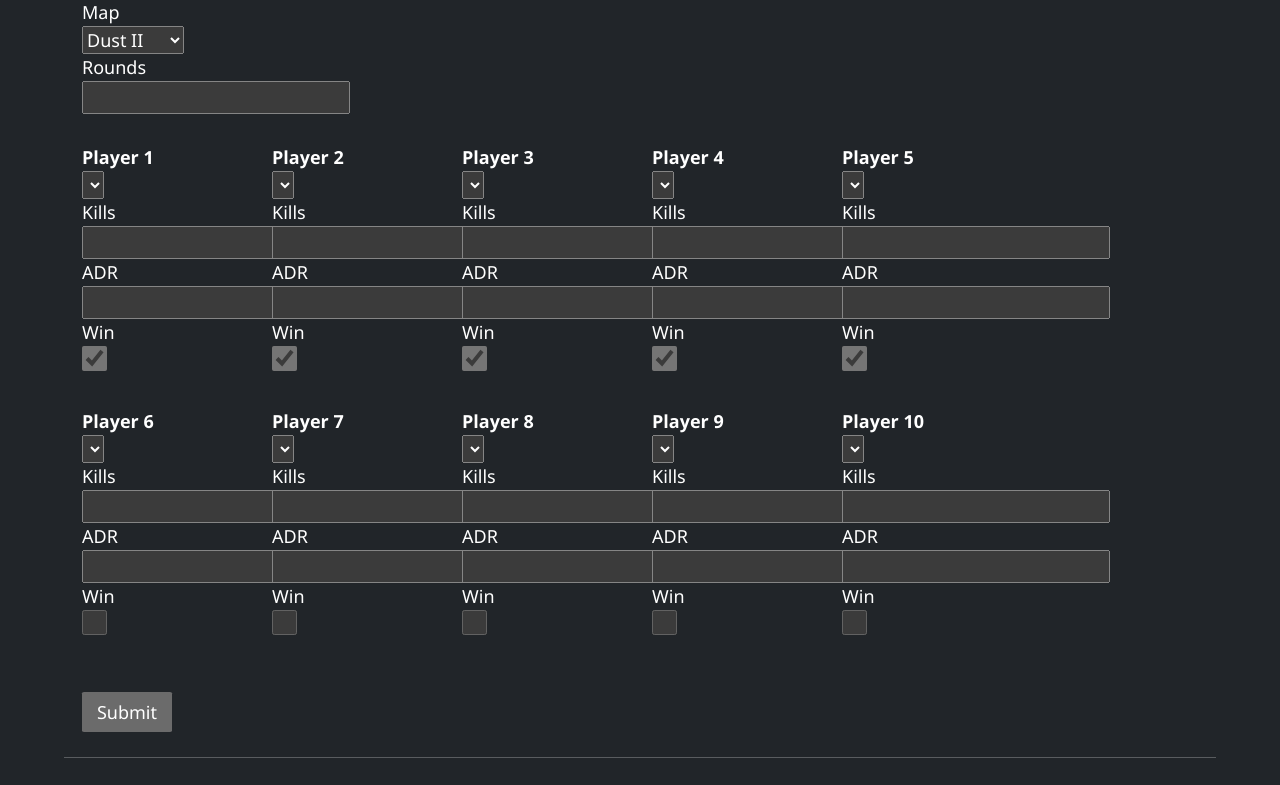
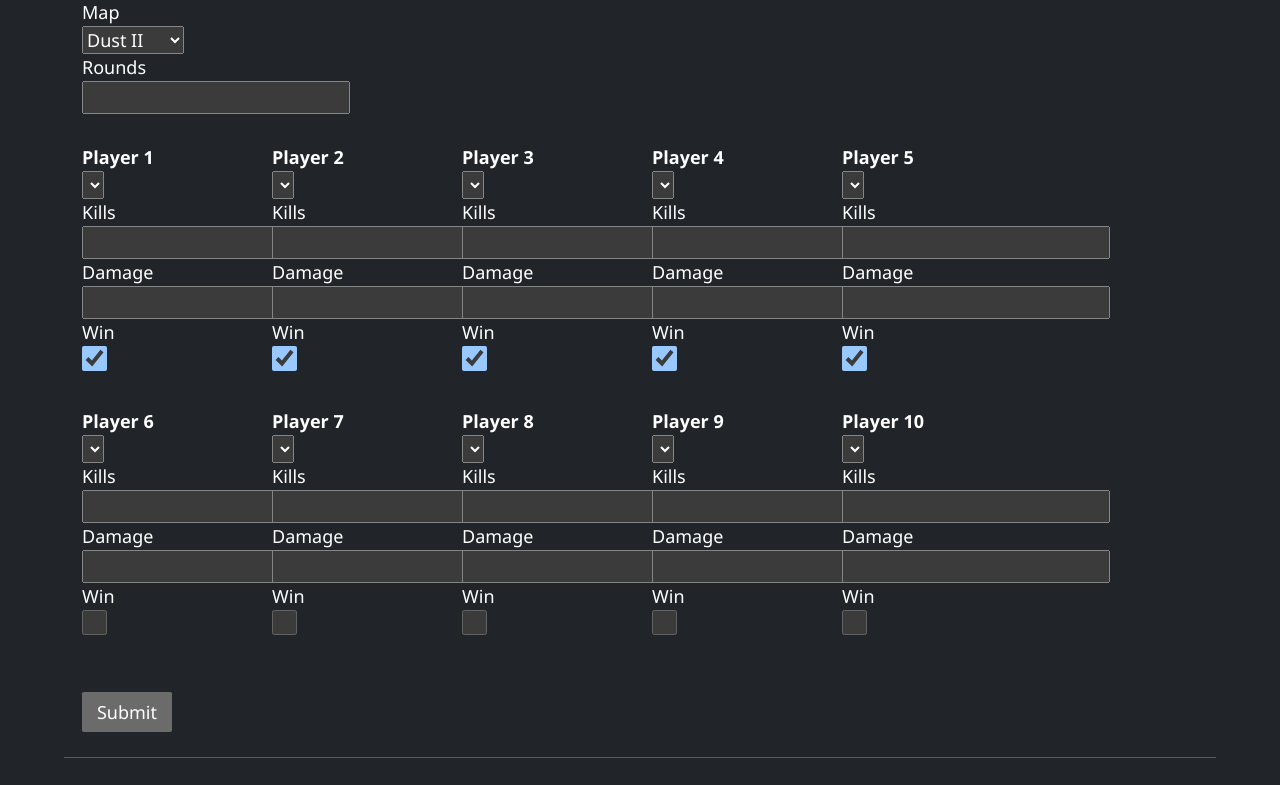
Before and after one commit to AshfaaqK/JLTV-rankngs, a Flask app: page /add-game in a window 1280 px wide. Shown: the part 146-931 px from the top of the page. Run offline with Flask 3, Linux system fonts and the light colour scheme; the visitor is signed in with stand-in values (Sample User, id 1); data that the repository does not hold is empty; some libraries are stand-ins or nearby versions.

Commit message:
feat: Rework damage input field to take damage rather than adr.

```diff
--- a/forms.py
+++ b/forms.py
@@ -14,52 +14,52 @@
 
     player1 = SelectField(u'Player 1', coerce=int)
     kills1 = IntegerField('Kills', validators=[DataRequired()])
-    adr1 = IntegerField('ADR', validators=[DataRequired()])
+    damage1 = IntegerField('Damage', validators=[DataRequired()])
     win1 = BooleanField('Win', default=True)
 
     player2 = SelectField(u'Player 2', coerce=int)
     kills2 = IntegerField('Kills', validators=[DataRequired()])
-    adr2 = IntegerField('ADR', validators=[DataRequired()])
+    damage2 = IntegerField('Damage', validators=[DataRequired()])
     win2 = BooleanField('Win', default=True)
 
     player3 = SelectField(u'Player 3', coerce=int)
     kills3 = IntegerField('Kills', validators=[DataRequired()])
-    adr3 = IntegerField('ADR', validators=[DataRequired()])
+    damage3 = IntegerField('Damage', validators=[DataRequired()])
     win3 = BooleanField('Win', default=True)
 
     player4 = SelectField(u'Player 4', coerce=int)
     kills4 = IntegerField('Kills', validators=[DataRequired()])
-    adr4 = IntegerField('ADR', validators=[DataRequired()])
+    damage4 = IntegerField('Damage', validators=[DataRequired()])
     win4 = BooleanField('Win', default=True)
 
     player5 = SelectField(u'Player 5', coerce=int)
     kills5 = IntegerField('Kills', validators=[DataRequired()])
-    adr5 = IntegerField('ADR', validators=[DataRequired()])
+    damage5 = IntegerField('Damage', validators=[DataRequired()])
     win5 = BooleanField('Win', default=True)
 
     player6 = SelectField(u'Player 6', coerce=int)
     kills6 = IntegerField('Kills', validators=[DataRequired()])
-    adr6 = IntegerField('ADR', validators=[DataRequired()])
+    damage6 = IntegerField('Damage', validators=[DataRequired()])
     win6 = BooleanField('Win')
 
     player7 = SelectField(u'Player 7', coerce=int)
     kills7 = IntegerField('Kills', validators=[DataRequired()])
-    adr7 = IntegerField('ADR', validators=[DataRequired()])
+    damage7 = IntegerField('Damage', validators=[DataRequired()])
     win7 = BooleanField('Win')
 
     player8 = SelectField(u'Player 8', coerce=int)
     kills8 = IntegerField('Kills', validators=[DataRequired()])
-    adr8 = IntegerField('ADR', validators=[DataRequired()])
+    damage8 = IntegerField('Damage', validators=[DataRequired()])
     win8 = BooleanField('Win')
 
     player9 = SelectField(u'Player 9', coerce=int)
     kills9 = IntegerField('Kills', validators=[DataRequired()])
-    adr9 = IntegerField('ADR', validators=[DataRequired()])
+    damage9 = IntegerField('Damage', validators=[DataRequired()])
     win9 = BooleanField('Win')
 
     player10 = SelectField(u'Player 10', coerce=int)
     kills10 = IntegerField('Kills', validators=[DataRequired()])
-    adr10 = IntegerField('ADR', validators=[DataRequired()])
+    damage10 = IntegerField('Damage', validators=[DataRequired()])
     win10 = BooleanField('Win')
 
     submit = SubmitField("Submit")
--- a/main.py
+++ b/main.py
@@ -806,17 +806,29 @@
         # Get all Player entries
         data = request.form
 
+        rounds_played = int(data.get('rounds'))
+
         all_player_stats = [
-            [data.get('player1'), data.get('kills1'), data.get('adr1'), data.get('win1')],
-            [data.get('player2'), data.get('kills2'), data.get('adr2'), data.get('win2')],
-            [data.get('player3'), data.get('kills3'), data.get('adr3'), data.get('win3')],
-            [data.get('player4'), data.get('kills4'), data.get('adr4'), data.get('win4')],
-            [data.get('player5'), data.get('kills5'), data.get('adr5'), data.get('win5')],
-            [data.get('player6'), data.get('kills6'), data.get('adr6'), data.get('win6')],
-            [data.get('player7'), data.get('kills7'), data.get('adr7'), data.get('win7')],
-            [data.get('player8'), data.get('kills8'), data.get('adr8'), data.get('win8')],
-            [data.get('player9'), data.get('kills9'), data.get('adr9'), data.get('win9')],
-            [data.get('player10'), data.get('kills10'), data.get('adr10'), data.get('win10')],
+            [data.get('player1'), data.get('kills1'),
+             round(int(data.get('damage1')) / rounds_played, 0), data.get('win1')],
+            [data.get('player2'), data.get('kills2'),
+             round(int(data.get('damage2')) / rounds_played, 0), data.get('win2')],
+            [data.get('player3'), data.get('kills3'),
+             round(int(data.get('damage3')) / rounds_played, 0), data.get('win3')],
+            [data.get('player4'), data.get('kills4'),
+             round(int(data.get('damage4')) / rounds_played, 0), data.get('win4')],
+            [data.get('player5'), data.get('kills5'),
+             round(int(data.get('damage5')) / rounds_played, 0), data.get('win5')],
+            [data.get('player6'), data.get('kills6'),
+             round(int(data.get('damage6')) / rounds_played, 0), data.get('win6')],
+            [data.get('player7'), data.get('kills7'),
+             round(int(data.get('damage7')) / rounds_played, 0), data.get('win7')],
+            [data.get('player8'), data.get('kills8'),
+             round(int(data.get('damage8')) / rounds_played, 0), data.get('win8')],
+            [data.get('player9'), data.get('kills9'),
+             round(int(data.get('damage9')) / rounds_played, 0), data.get('win9')],
+            [data.get('player10'), data.get('kills10'),
+             round(int(data.get('damage10')) / rounds_played, 0), data.get('win10')],
         ]
 
         # Get winning and losing team average individual
```
Also changed, not shown: templates/add_game.html (+15 -15 lines), 1 other file.
